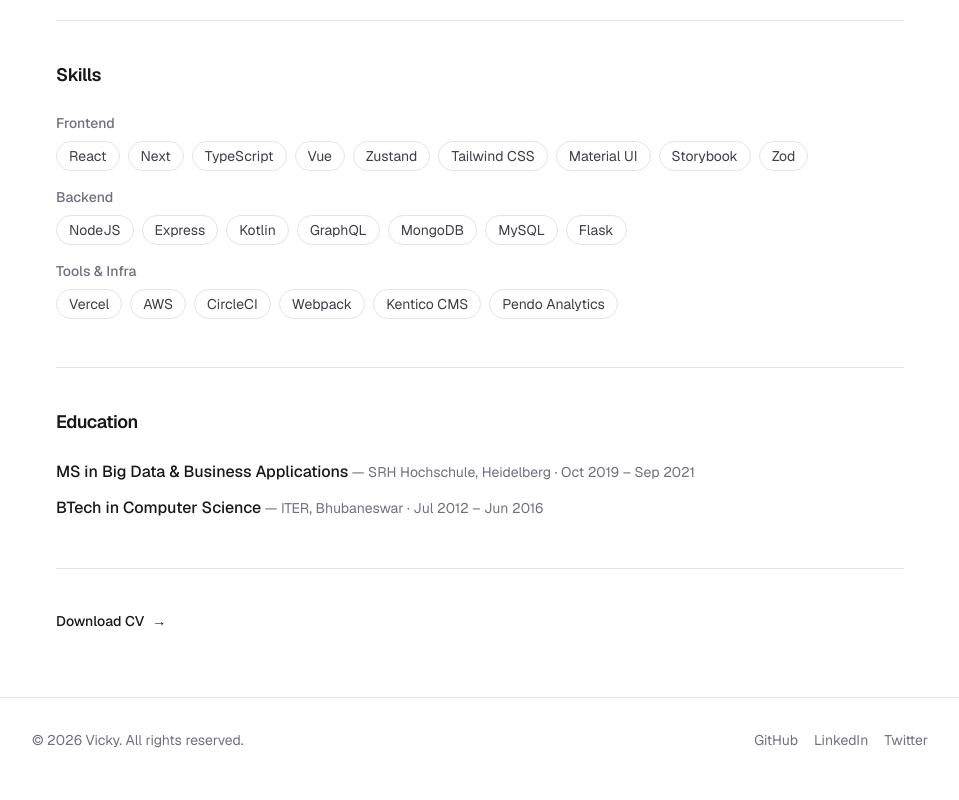
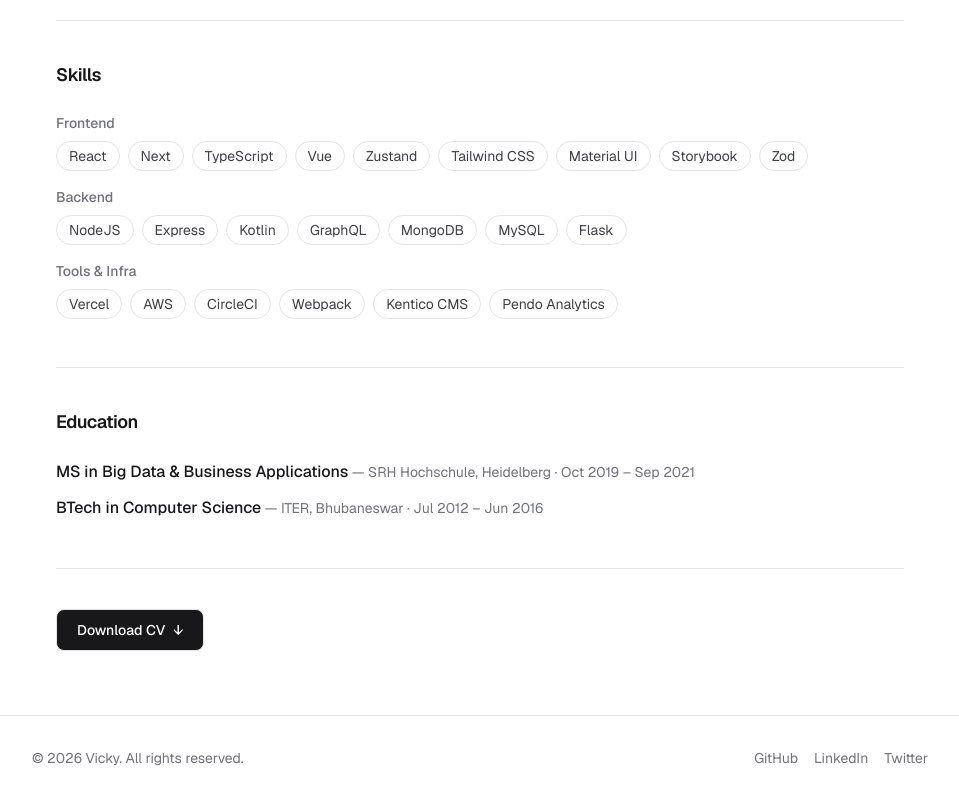
Before and after one commit to vickyvishalsahu/website, a Next.js app: page /en/about in a window 1280 px wide. Shown: the part 1211-2011 px from the top of the page, without its empty margins (160-1119 px from the left). Built offline with nearby package versions, Linux system fonts and the light colour scheme.

Commit message:
feat: style CV download link as a button on about page

```diff
--- a/components/about.tsx
+++ b/components/about.tsx
@@ -88,10 +88,10 @@
         <a
           href={cvLink}
           download="vickysahu-cv.pdf"
-          className="inline-flex items-center gap-2 text-sm font-medium text-zinc-900 transition-colors hover:text-zinc-600"
+          className="inline-flex cursor-pointer items-center gap-2 rounded-lg border border-zinc-200 bg-zinc-900 px-5 py-2.5 text-sm font-medium text-white transition-colors hover:bg-zinc-700"
         >
           {t("cvLabel")}
-          <span aria-hidden="true">&rarr;</span>
+          <span aria-hidden="true">&darr;</span>
         </a>
       </section>
     </div>
```
